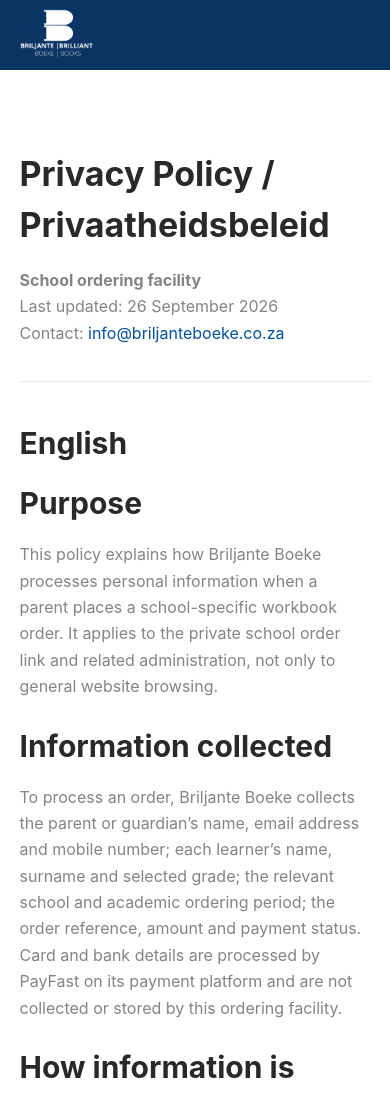
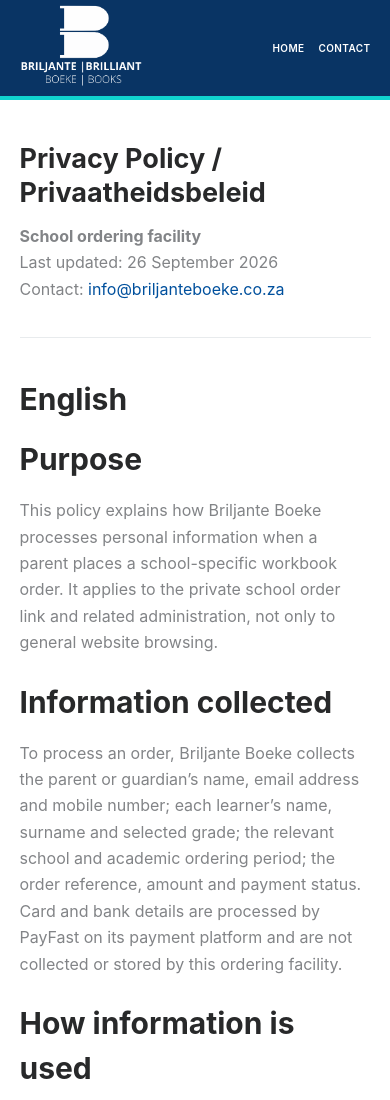
Before and after one commit to awaldstudio-byte/BRILIJANTEBOEKE, a website: page privacy-policy-2/index.html in a window 390 px wide. Shown: the top 1100 px of the page. Drawn offline with Linux system fonts and the light colour scheme.

Commit message:
Fix mobile legal page header

```diff
--- /dev/null
+++ b/assets/legal-pages.css
@@ -0,0 +1,17 @@
+.legal-site-header { background: #093464; border-bottom: 4px solid #11d2cd; }
+.legal-header-inner { width: min(88vw, 1338px); min-height: 112px; margin: 0 auto; display: flex; align-items: center; justify-content: space-between; gap: 32px; }
+.legal-brand { display: block; width: 142px; flex: 0 0 auto; }
+.legal-brand img { display: block; width: 100%; height: auto; }
+.legal-nav { display: flex; gap: 25px; align-items: center; }
+.legal-nav a { color: #fff; font-size: 12px; font-weight: 600; letter-spacing: .04em; text-transform: uppercase; }
+.legal-nav a:hover { color: #11d2cd; }
+.legal-page-main .legal-shell { padding-top: 62px; }
+.legal-page-main .legal-shell h1 { font-size: 32px; line-height: 1.25; }
+@media (max-width: 689.98px) {
+  .legal-header-inner { width: 90vw; min-height: 96px; gap: 18px; }
+  .legal-brand { width: 122px; }
+  .legal-nav { gap: 14px; }
+  .legal-nav a { font-size: 10px; }
+  .legal-page-main .legal-shell { padding-top: 42px; }
+  .legal-page-main .legal-shell h1 { font-size: 27px; }
+}
--- a/privacy-policy-2/index.html
+++ b/privacy-policy-2/index.html
@@ -9,10 +9,11 @@
     <link rel="stylesheet" href="/assets/roboto.css" />
     <link rel="stylesheet" href="/assets/robotoslab.css" />
     <link rel="stylesheet" href="/assets/original.css" />
+    <link rel="stylesheet" href="/assets/legal-pages.css" />
   </head>
   <body>
-    <header class="site-header"><div class="header-row"><div class="header-inner"><a class="site-logo" href="/" aria-label="Briljante Boeke"><img src="/assets/images/logo-white.png" alt="Briljante Boeke" /></a><nav class="desktop-nav" aria-label="Main menu"><ul><li><a href="/">Tuis | Home</a></li><li><a href="/about/">Ons | About</a></li><li><a href="/books/">Katalogus | Catalogue</a></li><li><a href="/contact/">Kontak | Contact</a></li></ul></nav></div></div></header>
-    <main><div class="legal-top-space"></div><article class="legal-shell">
+    <header class="legal-site-header"><div class="legal-header-inner"><a class="legal-brand" href="/" aria-label="Briljante Boeke"><img src="/assets/images/logo-white.png" alt="Briljante Boeke" /></a><nav class="legal-nav" aria-label="Main menu"><a href="/">Home</a><a href="/contact/">Contact</a></nav></div></header>
+    <main class="legal-page-main"><article class="legal-shell">
       <h1>Privacy Policy / Privaatheidsbeleid</h1>
       <p><strong>School ordering facility</strong><br />Last updated: 26 September 2026<br />Contact: <a href="mailto:info@briljanteboeke.co.za">info@briljanteboeke.co.za</a></p>
       <hr />
```
Also changed, not shown: refund_returns/index.html (+3 -2 lines).
